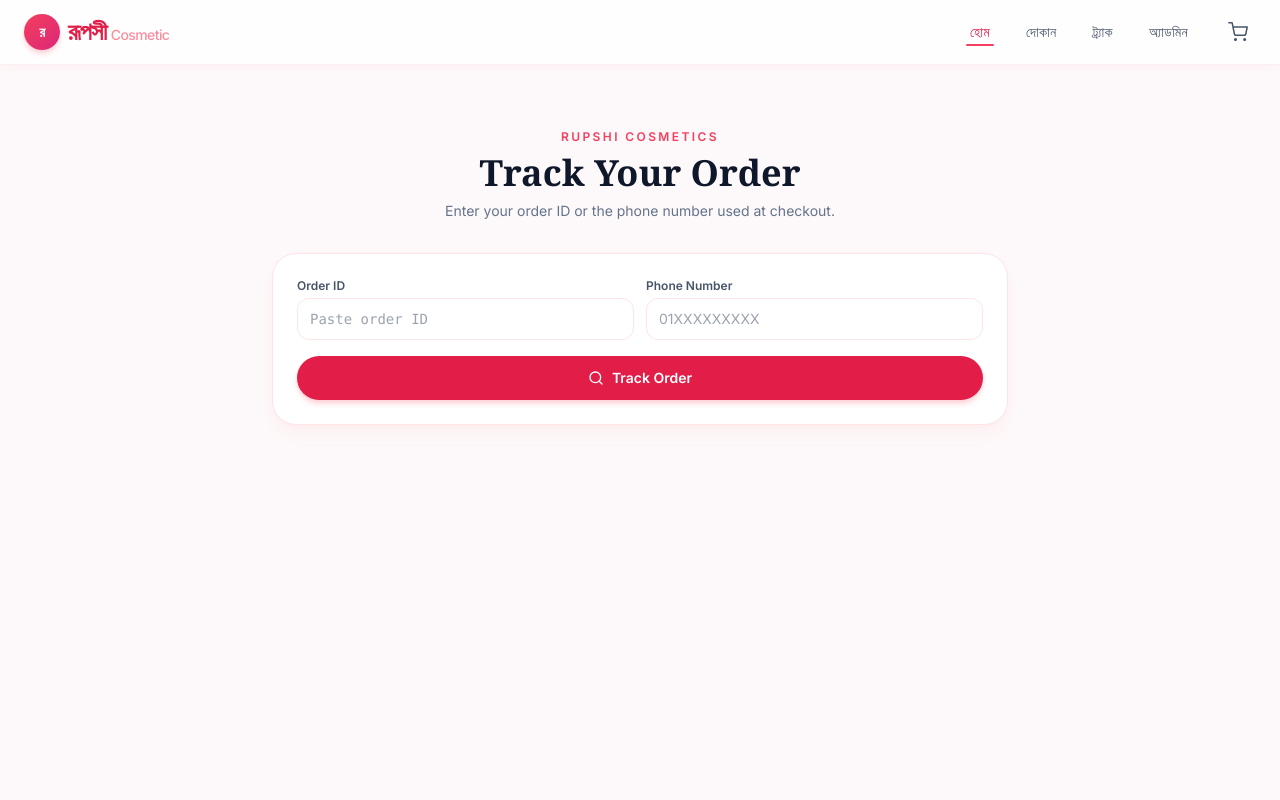
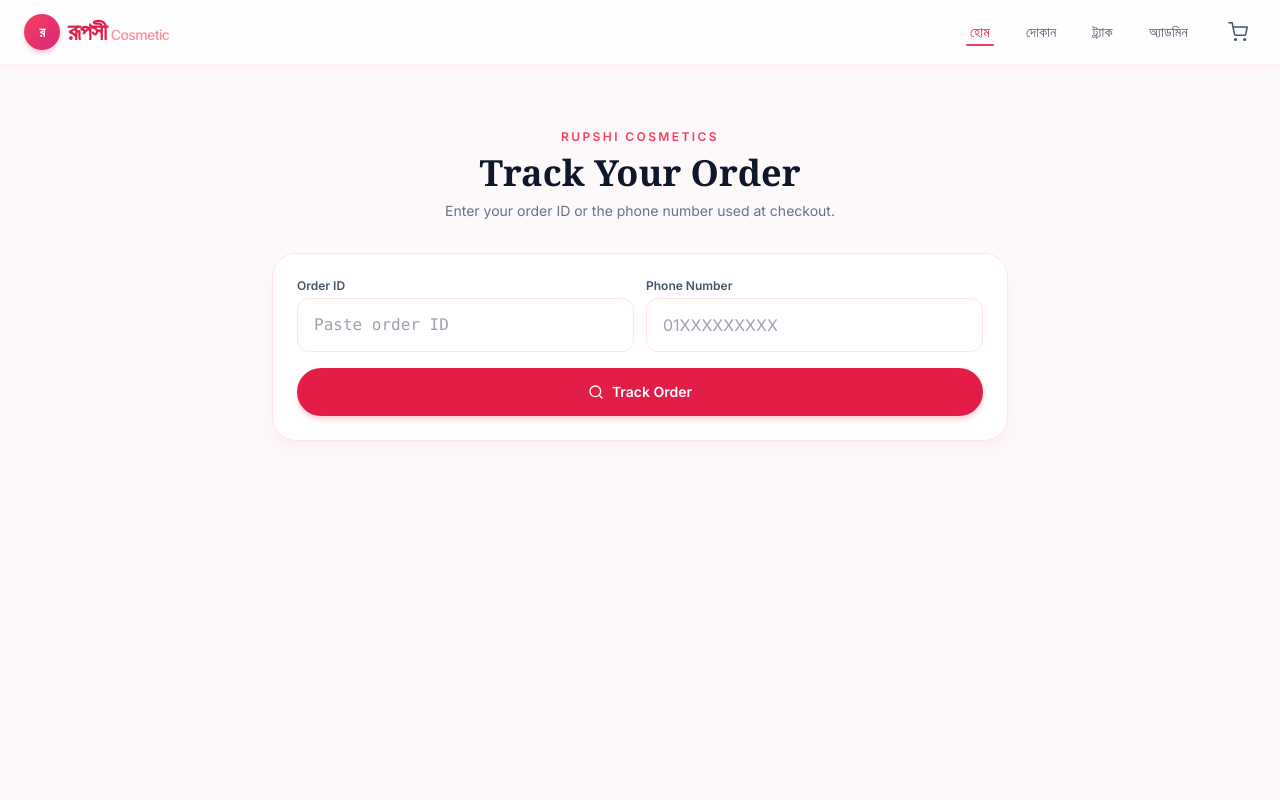
Before and after one commit to xfriseup-sketch/Rupshi-Cosmetic, a Next.js app: page /track-order in a window 1280 px wide. Shown: the top 800 px of the page. Built offline with nearby package versions, Linux system fonts and the light colour scheme.

Commit message:
Fix track-order spinner hanging after search completes

```diff
--- a/src/components/TrackOrderClient.jsx
+++ b/src/components/TrackOrderClient.jsx
@@ -1,7 +1,6 @@
 "use client";
 
-import { useState } from "react";
-import { useRouter } from "next/navigation";
+import { useEffect, useState } from "react";
 import {
   Clock,
   CheckCircle2,
@@ -10,6 +9,7 @@ import {
   Home,
   Ban,
   Search,
+  Loader2,
 } from "lucide-react";
 
 const STEPS = [
@@ -37,26 +37,85 @@ function formatWhen(iso) {
   });
 }
 
-export default function TrackOrderClient({ initialId = "", initialPhone = "", order = null, error = "" }) {
-  const router = useRouter();
+function initialStatus(order, error) {
+  if (order) return "success";
+  if (!error) return "idle";
+  if (/no order found/i.test(error)) return "not_found";
+  return "error";
+}
+
+export default function TrackOrderClient({
+  initialId = "",
+  initialPhone = "",
+  order = null,
+  error = "",
+}) {
   const [orderId, setOrderId] = useState(initialId);
   const [phone, setPhone] = useState(initialPhone);
-  const [pending, setPending] = useState(false);
+  const [status, setStatus] = useState(() => initialStatus(order, error));
+  const [result, setResult] = useState(order);
+  const [message, setMessage] = useState(error);
 
-  const onSubmit = (e) => {
+  // Deep link / success-page navigation still hydrates the card without a spinner.
+  useEffect(() => {
+    setOrderId(initialId);
+    setPhone(initialPhone);
+    setResult(order);
+    setMessage(error);
+    setStatus(initialStatus(order, error));
+  }, [initialId, initialPhone, order, error]);
+
+  async function handleTrack(e) {
     e.preventDefault();
     const id = orderId.trim();
     const ph = phone.trim();
     if (!id && !ph) return;
-    setPending(true);
+
+    setStatus("loading");
+    setResult(null);
+    setMessage("");
+
     const params = new URLSearchParams();
     if (id) params.set("id", id);
     if (ph) params.set("phone", ph);
-    router.push(`/track-order?${params.toString()}`);
-  };
 
-  const cancelled = order?.status === "cancelled";
-  const currentIndex = STEPS.findIndex((s) => s.id === order?.status);
+    try {
+      const response = await fetch(`/api/orders/track?${params.toString()}`, {
+        cache: "no-store",
+      });
+      const data = await response.json().catch(() => null);
+
+      if (response.ok && data?.success && data.order) {
+        setResult(data.order);
+        setStatus("success");
+      } else if (response.status === 404 || /no order found/i.test(data?.message || "")) {
+        setResult(null);
+        setMessage(
+          "We couldn't find an order with this ID/Phone. Please check and try again."
+        );
+        setStatus("not_found");
+      } else {
+        setResult(null);
+        setMessage(data?.message || "Could not look up this order. Please try again.");
+        setStatus("error");
+      }
+    } catch (err) {
+      console.error(err);
+      setResult(null);
+      setMessage("Could not look up this order. Please try again.");
+      setStatus("error");
+    }
+
+    // Shareable URL without a navigation that would leave the button spinning.
+    if (typeof window !== "undefined") {
+      window.history.replaceState(null, "", `/track-order?${params.toString()}`);
+    }
+  }
+
+  const loading = status === "loading";
+  const shown = result;
+  const cancelled = shown?.status === "cancelled";
+  const currentIndex = STEPS.findIndex((s) => s.id === shown?.status);
 
   return (
     <div className="mx-auto max-w-3xl px-4 py-12 sm:py-16">
@@ -73,7 +132,7 @@ export default function TrackOrderClient({ initialId = "", initialPhone = "", or
       </div>
 
       <form
-        onSubmit={onSubmit}
+        onSubmit={handleTrack}
         className="rounded-3xl border border-rose-100 bg-white p-5 shadow-lg shadow-rose-100/40 sm:p-6"
       >
         <div className="grid gap-3 sm:grid-cols-2">
@@ -86,7 +145,8 @@ export default function TrackOrderClient({ initialId = "", initialPhone = "", or
               value={orderId}
               onChange={(e) => setOrderId(e.target.value)}
               placeholder="Paste order ID"
-              className="w-full rounded-xl border border-rose-100 px-3 py-2.5 font-mono text-sm outline-none focus:border-rose-400 focus:ring-2 focus:ring-rose-200"
+              autoComplete="off"
+              className="w-full rounded-xl border border-rose-100 px-4 py-3.5 font-mono text-base outline-none focus:border-rose-400 focus:ring-2 focus:ring-rose-200"
             />
           </div>
           <div>
@@ -99,85 +159,92 @@ export default function TrackOrderClient({ initialId = "", initialPhone = "", or
               onChange={(e) => setPhone(e.target.value)}
               placeholder="01XXXXXXXXX"
               inputMode="tel"
-              className="w-full rounded-xl border border-rose-100 px-3 py-2.5 text-sm outline-none focus:border-rose-400 focus:ring-2 focus:ring-rose-200"
+              autoComplete="tel"
+              className="w-full rounded-xl border border-rose-100 px-4 py-3.5 text-base outline-none focus:border-rose-400 focus:ring-2 focus:ring-rose-200"
             />
           </div>
         </div>
         <button
           type="submit"
-          disabled={pending}
-          className="mt-4 inline-flex w-full items-center justify-center gap-2 rounded-full bg-rose-600 py-3 text-sm font-semibold text-white shadow-md shadow-rose-200 transition hover:bg-rose-700 disabled:opacity-60"
+          disabled={loading}
+          className="mt-4 inline-flex min-h-12 w-full items-center justify-center gap-2 rounded-full bg-rose-600 py-3.5 text-sm font-semibold text-white shadow-md shadow-rose-200 transition hover:bg-rose-700 disabled:opacity-60"
         >
-          {pending ? (
-            <span className="h-4 w-4 animate-spin rounded-full border-2 border-white/40 border-t-white" />
+          {loading ? (
+            <Loader2 size={16} className="animate-spin" />
           ) : (
             <Search size={16} />
           )}
-          {pending ? "Searching..." : "Track Order"}
+          {loading ? "Searching..." : "Track Order"}
         </button>
       </form>
 
-      {error && (
-        <div className="mt-6 rounded-2xl border border-red-200 bg-red-50 px-4 py-3 text-center text-sm text-red-700">
-          {error}
+      <div className="mt-6 min-h-[4.5rem] transition-all">
+        {status === "not_found" && (
+          <div className="rounded-2xl border border-amber-200 bg-amber-50 px-4 py-3 text-center text-sm text-amber-800">
+            {message ||
+              "We couldn't find an order with this ID/Phone. Please check and try again."}
           </div>
         )}
 
-      {order && (
-        <article className="mt-8 rounded-3xl border border-rose-100 bg-white p-6 shadow-xl shadow-rose-100/50 sm:p-8">
+        {status === "error" && (
+          <div className="rounded-2xl border border-red-200 bg-red-50 px-4 py-3 text-center text-sm text-red-700">
+            {message || "Could not look up this order. Please try again."}
+          </div>
+        )}
+
+        {status === "success" && shown && (
+          <article className="rounded-3xl border border-rose-100 bg-white p-6 shadow-xl shadow-rose-100/50 sm:p-8">
             <div className="flex flex-wrap items-start justify-between gap-3">
               <div>
                 <p className="text-xs font-semibold uppercase tracking-wider text-slate-400">
                   Order
                 </p>
                 <p className="mt-1 break-all font-mono text-sm font-bold text-rose-600">
-                {order.id}
+                  {shown.id}
                 </p>
               </div>
               <span
                 className={`rounded-full px-3 py-1 text-xs font-semibold ${
-                cancelled
-                  ? "bg-red-50 text-red-700"
-                  : "bg-rose-50 text-rose-700"
+                  cancelled ? "bg-red-50 text-red-700" : "bg-rose-50 text-rose-700"
                 }`}
               >
-              {cancelled ? "Cancelled" : STEPS[currentIndex]?.label || order.status}
+                {cancelled ? "Cancelled" : STEPS[currentIndex]?.label || shown.status}
               </span>
             </div>
 
             <dl className="mt-5 grid grid-cols-2 gap-4 text-sm sm:grid-cols-4">
               <div>
                 <dt className="text-xs text-slate-400">Customer</dt>
-              <dd className="font-medium text-slate-800">{order.customerName}</dd>
+                <dd className="font-medium text-slate-800">{shown.customerName}</dd>
               </div>
               <div>
                 <dt className="text-xs text-slate-400">Items</dt>
-              <dd className="font-medium text-slate-800">{order.itemsCount}</dd>
+                <dd className="font-medium text-slate-800">{shown.itemsCount}</dd>
               </div>
               <div>
                 <dt className="text-xs text-slate-400">Total</dt>
-              <dd className="font-semibold text-rose-600">{formatBDT(order.total)}</dd>
+                <dd className="font-semibold text-rose-600">{formatBDT(shown.total)}</dd>
               </div>
               <div>
                 <dt className="text-xs text-slate-400">Last updated</dt>
-              <dd className="font-medium text-slate-800">{formatWhen(order.updatedAt)}</dd>
+                <dd className="font-medium text-slate-800">{formatWhen(shown.updatedAt)}</dd>
               </div>
             </dl>
 
-          {order.estimatedDelivery && !cancelled && order.status !== "delivered" && (
+            {shown.estimatedDelivery && !cancelled && shown.status !== "delivered" && (
               <p className="mt-4 text-sm text-slate-600">
                 Estimated delivery:{" "}
                 <span className="font-semibold text-slate-800">
-                {formatWhen(order.estimatedDelivery).replace(/, \d{2}:\d{2}$/, "")}
+                  {formatWhen(shown.estimatedDelivery).replace(/, \d{2}:\d{2}$/, "")}
                 </span>
               </p>
             )}
 
-          {order.trackingNumber && (
+            {shown.trackingNumber && (
               <p className="mt-2 text-sm text-slate-600">
                 Tracking number:{" "}
                 <span className="font-mono font-semibold text-slate-800">
-                {order.trackingNumber}
+                  {shown.trackingNumber}
                 </span>
               </p>
             )}
@@ -211,7 +278,7 @@ export default function TrackOrderClient({ initialId = "", initialPhone = "", or
                         </span>
                         {!last && (
                           <span
-                          className={`my-1 w-0.5 flex-1 min-h-[28px] ${
+                            className={`my-1 w-0.5 min-h-[28px] flex-1 ${
                               currentIndex > index ? "bg-rose-500" : "bg-rose-100"
                             }`}
                           />
@@ -235,5 +302,6 @@ export default function TrackOrderClient({ initialId = "", initialPhone = "", or
           </article>
         )}
       </div>
+    </div>
   );
 }
```
Lines whose indentation alone changed are shown as unchanged.
